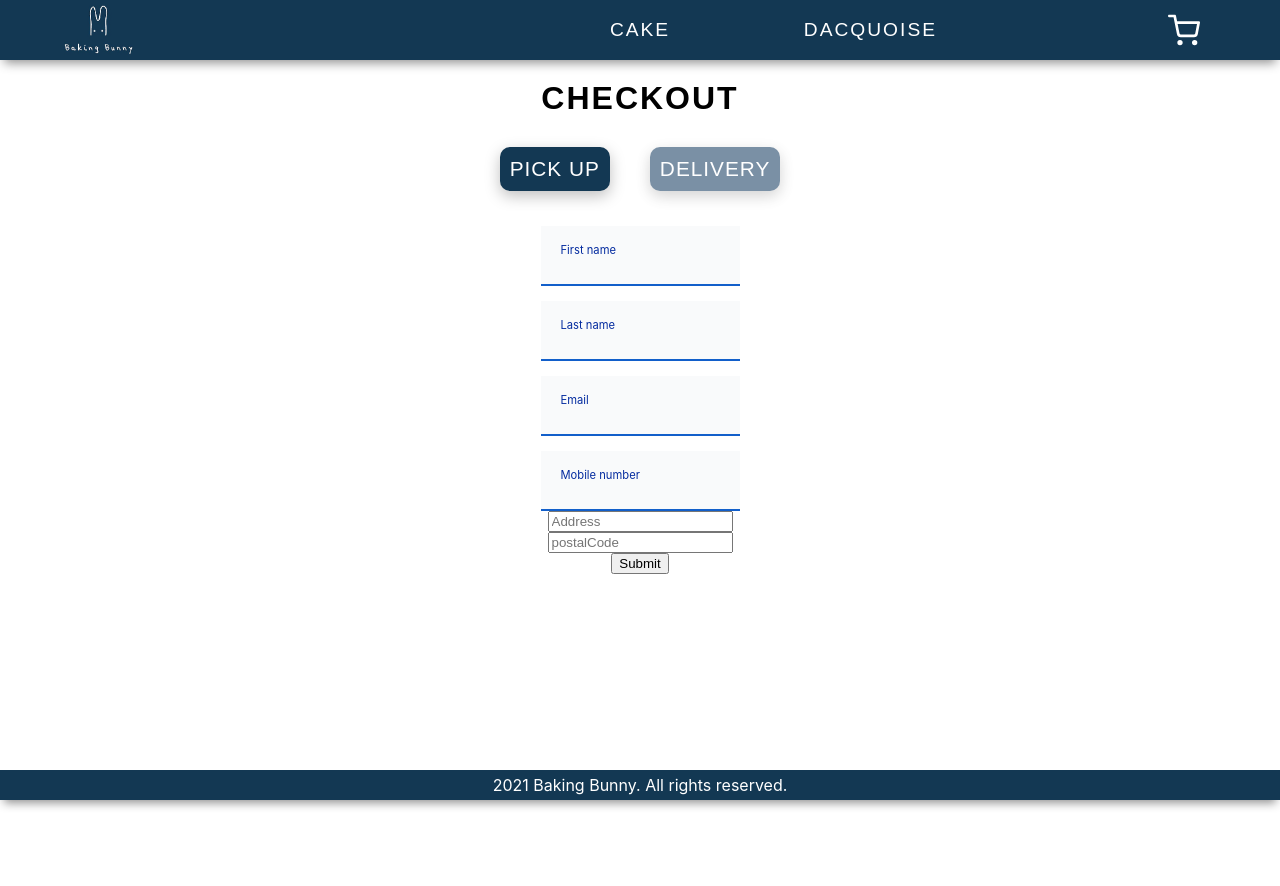
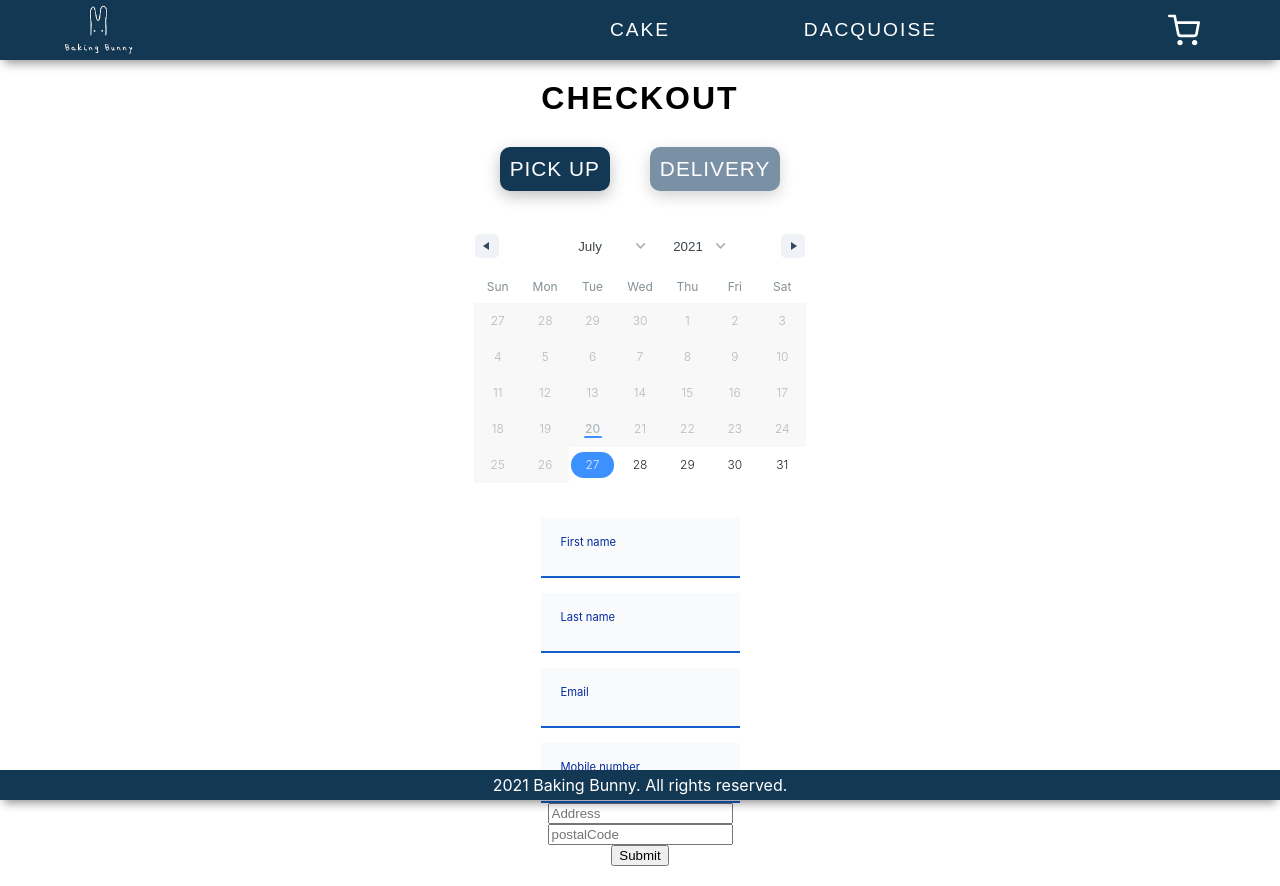
Before and after one commit to BakingBunny/web-baking-bunny, a React (Create React App) app: page /checkout in a window 1280 px wide. Before the commit the page ends 800 px from the top, so only its background shows below. Built offline with nearby package versions, Linux system fonts and the light colour scheme; the HTML template or start-up script is replaced by a standard one; a web font is replaced by a local one.

Commit message:
Registered OrderList to the Redux store

```diff
--- a/src/components/CartPage/Subtotal.tsx
+++ b/src/components/CartPage/Subtotal.tsx
@@ -27,8 +27,7 @@ export const Subtotal = (props: Props) => {
       <SubtotalWrapper>
         <SubtotalText>Subtotal {formatCurrency(subTotal)}</SubtotalText>
         {/* <ProceedBtn to='/pick-a-date'> */}
-        <ProceedBtn to='/cart'>
-          {/* <ProceedBtn to='/checkout'> */}
+        <ProceedBtn to='/checkout'>
           Proceed to checkout ({countCartItems} items)
         </ProceedBtn>
       </SubtotalWrapper>
--- a/src/components/CheckOutPage/CheckoutPageElements.tsx
+++ b/src/components/CheckOutPage/CheckoutPageElements.tsx
@@ -1,7 +1,7 @@
 // import { Link } from 'react-router-dom';
 import styled from 'styled-components';
 
-export const Container = styled.form`
+export const Container = styled.div`
   display: flex;
   flex-direction: column;
   margin: auto;
--- a/src/components/CheckOutPage/Dates.tsx
+++ b/src/components/CheckOutPage/Dates.tsx
@@ -1,46 +1,40 @@
 import React from 'react';
-// import { Calendar, OnChangeProps } from 'react-date-range';
+import { Calendar, OnChangeProps } from 'react-date-range';
 import 'react-date-range/dist/styles.css'; // main style file
 import 'react-date-range/dist/theme/default.css'; // theme css file
-// import { useFormContext } from 'react-hook-form';
-// import { checkout, update } from '../../store/checkoutSlice';
-// import { useAppSelector, useAppDispatch } from '../../store/hooks';
+import { orderList, update } from '../../store/orderListSlice';
+import { useAppSelector, useAppDispatch } from '../../store/hooks';
 import { DatesWrapper } from './CheckoutPageElements';
-// import { OrderListInterface } from '../../interface/OrderListInterface';
+import { OrderListInterface } from '../../interface/OrderListInterface';
 
 interface Props {}
 
+let minDate = new Date(),
+  maxDate = new Date();
+minDate.setDate(minDate.getDate() + 7);
+maxDate.setDate(maxDate.getDate() + 60);
+
 export const Dates = (props: Props) => {
-  // const checkoutState = useAppSelector(checkout);
-  // const dispatch = useAppDispatch();
-  // const {
-  //   register,
-  //   // control,
-  //   watch,
-  //   formState: { errors },
-  // } = useFormContext<OrderListInterface>();
-  // const watchPickupDeliveryDate = watch('pickupDeliveryDate', new Date());
+  const orderListState = useAppSelector<OrderListInterface>(orderList);
+  const dispatch = useAppDispatch();
 
   return (
     <DatesWrapper>
-      {/* <Calendar
-        // date={checkoutState.orderList.pickupDeliveryDate}
-        date={watchPickupDeliveryDate}
+      <Calendar
+        date={orderListState.pickupDeliveryDate}
+        // date={new Date()}
         onChange={(date: OnChangeProps) =>
-          // dispatch(
-          //   update({
-          //     name: 'pickupDate',
-          //     value: date,
-          //   })
-          // )
-          {...register('pickupDeliveryDate', {
-            // required: 'This is required',
-            // maxLength: { value: 30, message: 'Max length exceeded' },
-          })}
+          dispatch(
+            update({
+              name: 'pickupDeliveryDate',
+              value: date,
+            })
+          )
         }
-        // minDate={new Date().setDate(new Date().getDate() + 1)}
-        minDate={new Date()}
-      /> */}
+        // minDate={new Date()}
+        minDate={minDate}
+        maxDate={maxDate}
+      />
     </DatesWrapper>
   );
 };
--- a/src/components/CheckOutPage/DeliveryOption.tsx
+++ b/src/components/CheckOutPage/DeliveryOption.tsx
@@ -1,5 +1,5 @@
 import React from 'react';
-import { checkout, update } from '../../store/checkoutSlice';
+import { orderList, update } from '../../store/orderListSlice';
 import { useAppSelector, useAppDispatch } from '../../store/hooks';
 import {
   DeliveryOptionWrapper,
@@ -11,14 +11,14 @@ import {
 interface Props {}
 
 export const DeliveryOption = (props: Props) => {
-  const checkoutState = useAppSelector(checkout);
+  const orderListState = useAppSelector(orderList);
   const dispatch = useAppDispatch();
 
   return (
     <DeliveryOptionWrapper>
       <DeliveryBtnWrapper>
         <DeliveryOptionBtn
-          isSelected={checkoutState.orderList.isDelivery === false}
+          isSelected={orderListState.isDelivery === false}
           onClick={() =>
             dispatch(
               update({
@@ -31,7 +31,7 @@ export const DeliveryOption = (props: Props) => {
           Pick Up
         </DeliveryOptionBtn>
         <DeliveryOptionBtn
-          isSelected={checkoutState.orderList.isDelivery === true}
+          isSelected={orderListState.isDelivery === true}
           onClick={() =>
             dispatch(
               update({
@@ -44,7 +44,7 @@ export const DeliveryOption = (props: Props) => {
           Delivery
         </DeliveryOptionBtn>
       </DeliveryBtnWrapper>
-      {checkoutState.orderList.isDelivery && (
+      {orderListState.isDelivery && (
         <DeliveryRequirement>
           {'< Note >'}
           <br />
--- a/src/components/CheckOutPage/UserInformation.tsx
+++ b/src/components/CheckOutPage/UserInformation.tsx
@@ -1,5 +1,5 @@
 import React from 'react';
-import { useFormContext } from 'react-hook-form';
+import { useForm } from 'react-hook-form';
 import {
   ClientInfoContainer,
   ClientInputWrapper,
@@ -8,15 +8,16 @@ import {
   ClientInfoErrorMsg,
 } from './CheckoutPageElements';
 import { UserInterface } from '../../interface/UserInterface';
+import { DevTool } from '@hookform/devtools'; //TODO: Delete later
 
 interface Props {}
 
 export const UserInformation = (props: Props) => {
   const {
     register,
-    // control,
+    control,
     formState: { errors },
-  } = useFormContext<UserInterface>();
+  } = useForm<UserInterface>();
   console.log(errors);
 
   return (
@@ -83,12 +84,15 @@ export const UserInformation = (props: Props) => {
       <input
         type='text'
         placeholder='postalCode'
-        {...register('postalCode', {})}
+        {...register('postalCode', {
+          maxLength: { value: 6, message: 'Max length exceeded' },
+        })}
       />
       {/* <textarea {...register('comment', {})} /> */}
 
       {/* {errors.length > 0 && <div>{errors}</div>} */}
       <input type='submit' />
+      <DevTool control={control} placement='bottom-right' />
     </ClientInfoContainer>
   );
 };
--- a/src/components/CheckOutPage/index.tsx
+++ b/src/components/CheckOutPage/index.tsx
@@ -1,30 +1,18 @@
 import React from 'react';
-import { useForm, FormProvider } from 'react-hook-form';
-import { CheckOutInterface } from '../../interface/CheckOutInterface';
 import { Container, Title } from './CheckoutPageElements';
 import { DeliveryOption } from './DeliveryOption';
 import { Dates } from './Dates';
 import { UserInformation } from './UserInformation';
-import { DevTool } from '@hookform/devtools'; //TODO: Delete later
 
 interface Props {}
 
 export const CheckOut = (props: Props) => {
-  const methods = useForm();
-  const { control } = useForm({
-    mode: 'onChange',
-  });
-  const onSubmit = (data: CheckOutInterface) => console.log(data);
-
   return (
-    <FormProvider {...methods}>
-      <Container onSubmit={methods.handleSubmit(onSubmit)}>
-        <Title>Checkout</Title>
-        <DeliveryOption />
-        <Dates />
-        <UserInformation />
-      </Container>
-      <DevTool control={control} placement='bottom-right' />
-    </FormProvider>
+    <Container>
+      <Title>Checkout</Title>
+      <DeliveryOption />
+      <Dates />
+      <UserInformation />
+    </Container>
   );
 };
--- a/src/interface/OrderListInterface.ts
+++ b/src/interface/OrderListInterface.ts
@@ -1,5 +1,5 @@
 export interface OrderListInterface {
   deliveryFee: number;
   isDelivery: boolean;
-  pickupDeliveryDate: string;
+  pickupDeliveryDate: Date;
 }
--- a/src/store/checkoutSlice.ts
+++ b/src/store/checkoutSlice.ts
@@ -3,6 +3,7 @@ import { RootState } from './store';
 import { CheckOutInterface } from '../interface/CheckOutInterface';
 import { OnChangeProps } from 'react-date-range';
 
+//TODO: Delete this function?
 const initialState: CheckOutInterface = {
   user: {
     firstname: '',
@@ -22,7 +23,7 @@ const initialState: CheckOutInterface = {
   orderList: {
     deliveryFee: 0,
     isDelivery: false,
-    pickupDeliveryDate: '',
+    pickupDeliveryDate: new Date(),
   },
 };
 export const checkoutSlice = createSlice({
--- /dev/null
+++ b/src/store/orderListSlice.ts
@@ -0,0 +1,38 @@
+import { createSlice, PayloadAction } from '@reduxjs/toolkit';
+import { RootState } from './store';
+import { OrderListInterface } from '../interface/OrderListInterface';
+import { OnChangeProps } from 'react-date-range';
+
+let minDate = new Date();
+minDate.setDate(minDate.getDate() + 7);
+
+const initialState: OrderListInterface = {
+  deliveryFee: 0,
+  isDelivery: false,
+  pickupDeliveryDate: minDate,
+};
+
+export const orderListSlice = createSlice({
+  name: 'orderList',
+  initialState,
+  reducers: {
+    update: (
+      state,
+      action: PayloadAction<{
+        name: string;
+        value: number | Date | boolean | OnChangeProps;
+      }>
+    ) => {
+      const { name, value } = action.payload;
+      Object.assign(state, {
+        [name]: value,
+      });
+    },
+  },
+});
+
+export const { update } = orderListSlice.actions;
+
+export const orderList = (state: RootState) => state.orderList;
+
+export default orderListSlice.reducer;
--- a/src/store/store.ts
+++ b/src/store/store.ts
@@ -1,11 +1,13 @@
 import { configureStore, ThunkAction, Action } from '@reduxjs/toolkit';
 import cartReducer from './cartSlice';
 import checkoutReducer from './checkoutSlice';
+import orderListReducer from './orderListSlice';
 
 export const store = configureStore({
   reducer: {
     cart: cartReducer,
     checkout: checkoutReducer,
+    orderList: orderListReducer,
   },
   middleware: (
     getDefaultMiddleware // because react-date-range (CheckoutSlice)
```
Also changed, not shown: src/hooks/dist/useCountCartItems.js (deleted), src/hooks/dist/useWindowSize.js (deleted).
